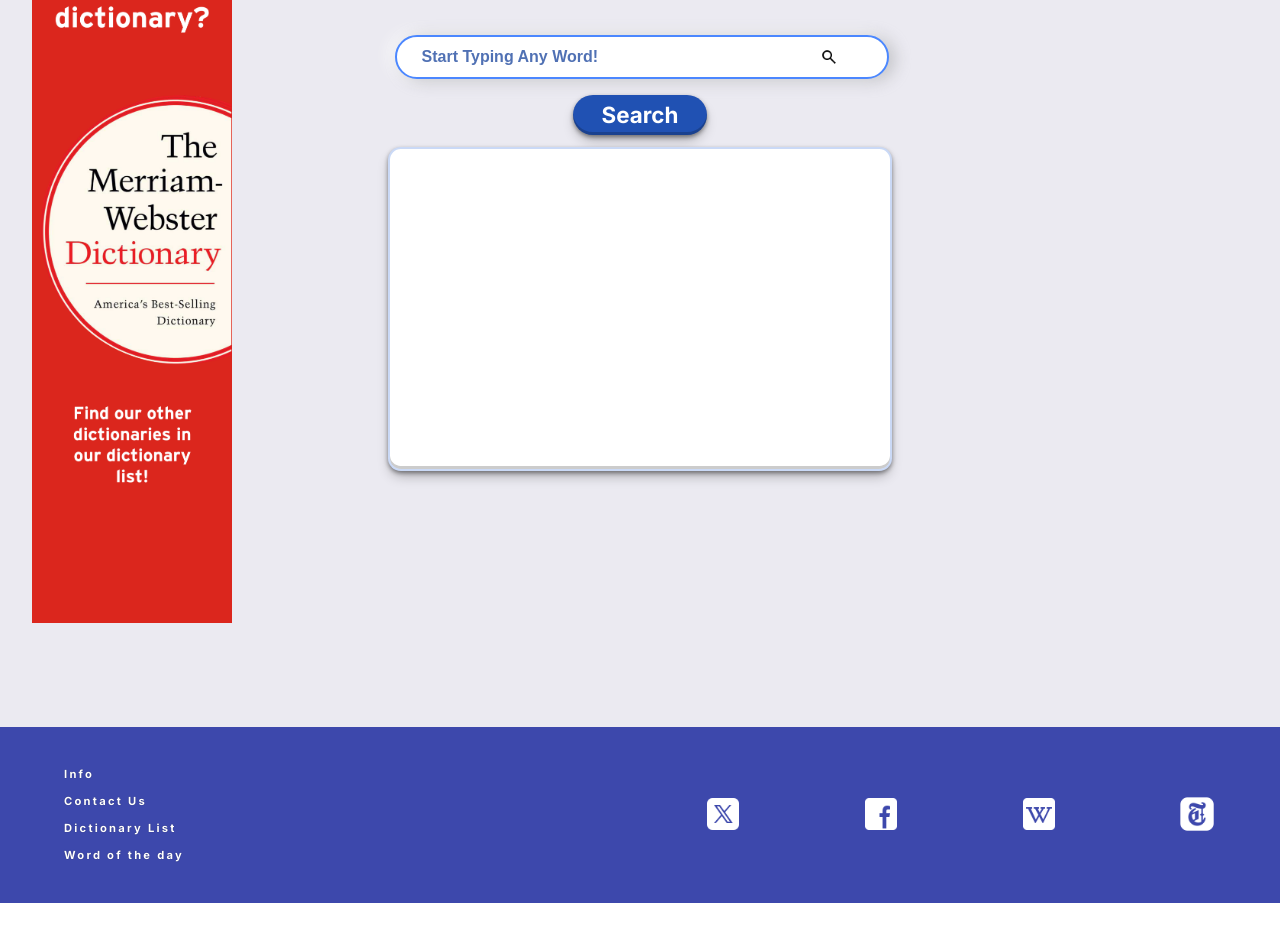
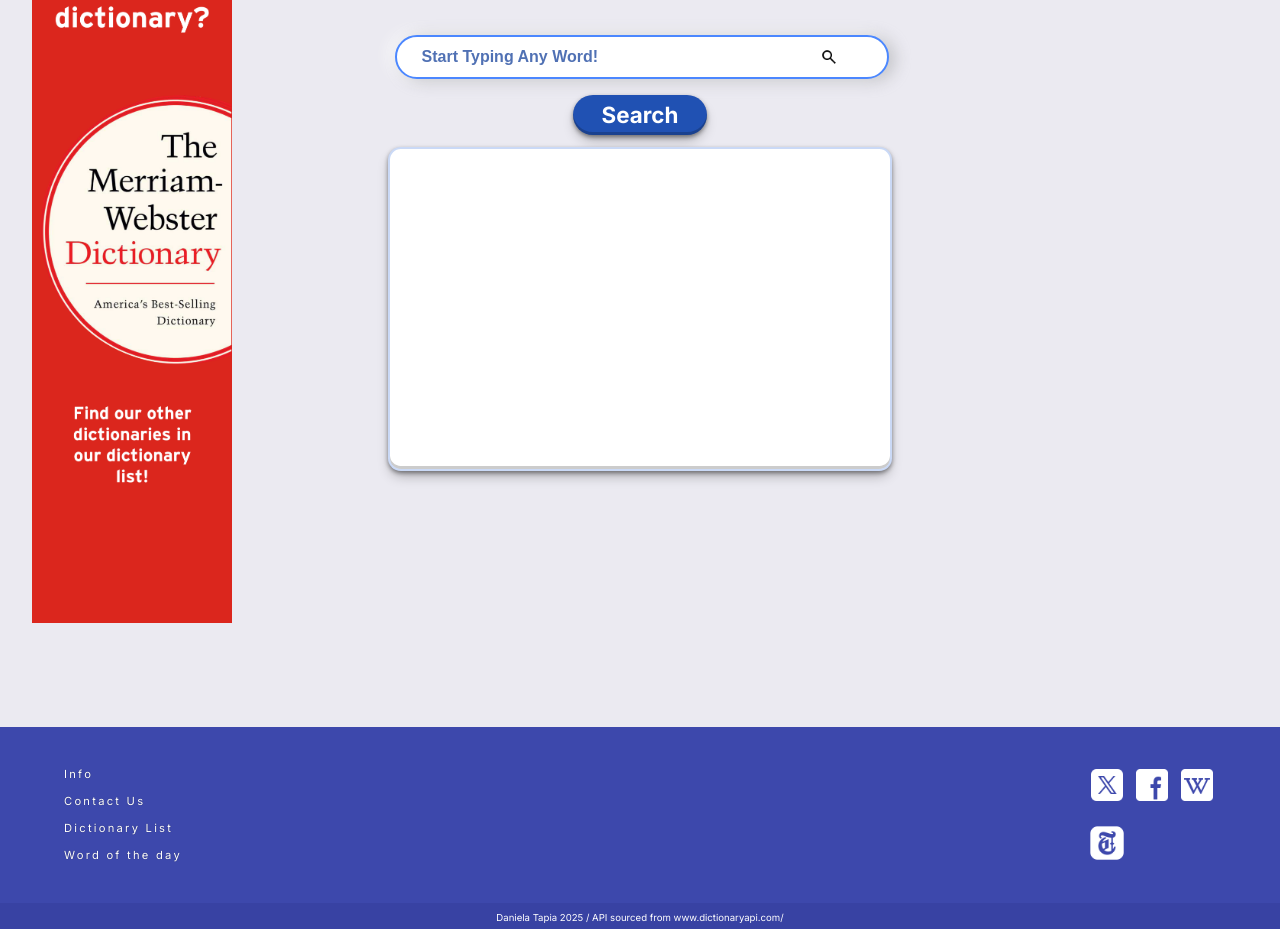
Before and after one commit to Ellunya/inm420API_DanielaTapia--, a website: page public/index.html in a window 1280 px wide. Shown: the part 872-1801 px from the top of the page. Before the commit the page ends 1775 px from the top, so only its background shows below. Drawn offline with nearby package versions, Linux system fonts and the light colour scheme; a web font is replaced by a local one.

Commit message:
fixing more stuff

```diff
--- a/public/assets/css/style.css
+++ b/public/assets/css/style.css
@@ -30,7 +30,7 @@
 
 }
 
-header > div {
+header>div {
     width: 89%;
     height: auto;
     display: flex;
@@ -38,7 +38,7 @@
 }
 
 /*text logo font Wordwise*/
-header > div > p {
+header>div>p {
     width: 60%;
     font-size: 3.3vh;
     font-weight: bold;
@@ -48,7 +48,7 @@
     text-shadow: 1px 1px 5px rgba(0, 0, 0, 0.171);
 }
 
-header > div>p > span {
+header>div>p>span {
     color: #2051b3;
 }
 
@@ -58,6 +58,11 @@
     justify-content: space-between;
     gap: 4vw;
 }
+/* nav link colours*/
+ header>nav>a {
+    text-decoration: none;
+    color: rgb(36, 37, 104);
+ }
 
 /* Fake burger menu for mobile*/
 #burgerMenu {
@@ -66,10 +71,12 @@
     background-repeat: no-repeat;
     background-size: contain;
 }
+
 /*dont display web logo*/
 #logo {
     display: none;
 }
+
 #hero {
     height: 50vh;
     background-image: url(../images/hero-bg-2.png);
@@ -109,12 +116,6 @@
 
 
 
-
-
-
-
-
-
 /*API part*/
 #apiContainer {
     display: flex;
@@ -122,6 +123,7 @@
     align-items: center;
     flex-wrap: wrap;
 }
+
 /* the small form section*/
 #wordForm {
     padding: 2em;
@@ -134,35 +136,39 @@
     text-align: center;
 
 }
+
 /* label text*/
 label {
-display: none;
+    display: none;
 }
+
 /*text input*/
 #wordInput {
     width: 85%;
     max-width: 500px;
-    height:50%;
+    height: 50%;
     border-radius: 2em;
     padding: 0% 10% 0 5%;
     border: 2px solid #4b87ff;
     box-shadow: rgba(150, 153, 155, 0.48) 6px 2px 16px 0px, rgba(255, 255, 255, 0.8) -6px -2px 16px 0px;
 
 }
+
 /*inline text*/
 input::placeholder {
     font-size: 120%;
     text-align: left;
     font-weight: 600;
-    color:#5071b4;
+    color: #5071b4;
     background-image: url(../images/search-icon.png);
     background-repeat: no-repeat;
     background-size: contain;
     background-position: bottom 0% left 100%;
 
 }
+
 /*submit button*/
-#submitBtn{
+#submitBtn {
     width: 6em;
     height: 50%;
     background-color: #2051b3;
@@ -190,7 +196,7 @@
     max-height: 600px;
     /* Maximum height */
     background-color: rgb(255, 255, 255);
-    border:#0e51d638 2px solid;
+    border: #0e51d638 2px solid;
     border-radius: 0.8em;
     box-shadow: rgba(0, 0, 0, 0.4) 0px 2px 4px, rgba(0, 0, 0, 0.3) 0px 7px 13px -3px, rgba(0, 0, 0, 0.2) 0px -3px 0px inset;
 
@@ -206,6 +212,7 @@
 
 
 }
+
 /* word definiton!*/
 #wrdDef {
     color: rgb(41, 41, 41);
@@ -215,12 +222,14 @@
     line-height: 1.4em;
     margin: 1em 2em;
 }
+
 /* add period to definition ending!*/
 #wrdDef:after {
     content: ".";
- }
+}
+
 /*definition:*/
-#wrdDef > span {
+#wrdDef>span {
     color: #2051b3;
     font-size: 1.5em;
     font-weight: 500;
@@ -235,6 +244,7 @@
     justify-content: center;
     padding-top: 1em;
 }
+
 #footerContainer {
     width: 100%;
     height: 90%;
@@ -254,9 +264,9 @@
     gap: 1em;
 }
 
-#footerNav > a {
+#footerNav>a {
     font-family: "Inter", serif;
-    font-weight: 700;
+    font-weight: 400;
     font-size: 0.7em;
     color: rgb(255, 255, 255);
     letter-spacing: 0.2em;
@@ -274,8 +284,16 @@
 }
 
 .socialImg {
-    width:  2.4em;
+    width: 2.4em;
     height: 2.4em;
+}
+
+#footer2 {
+    height: 2vh;
+    background-color:#3842a3;
+    font-size: 0.6em;
+    text-decoration: none;
+    color: white;
 }
 
 @media only screen and (min-width: 768px) {
@@ -286,16 +304,18 @@
         width: 3.4em;
         height: 2em;
     }
-    header > div {
+
+    header>div {
         width: 60%;
     }
+
     /*text logo*/
-    header > div > p {
-        margin: 0 0 0 1em ;
+    header>div>p {
+        margin: 0 0 0 1em;
     }
 
     /* desktop nav*/
-    header > nav {
+    header>nav {
         display: flex;
         justify-content: space-between;
         gap: 2vw;
@@ -317,6 +337,7 @@
         flex-direction: column;
         padding-top: 10em;
     }
+
     /* the small form section*/
     #wordForm {
         padding: 2em;
@@ -339,10 +360,12 @@
         background-size: contain;
         background-repeat: no-repeat;
     }
+
     /* label text*/
     label {
-    display: none;
+        display: none;
     }
+
     /*text input*/
 
     /*definiton title font*/
@@ -354,21 +377,6 @@
         margin: 1.5em 1em 0em 1.1em;
 
 
-    }
-    /*footer*/
-    footer {
-        height: 20vh;
-        background-color: #3d48ac;
-        display: flex;
-        justify-content: center;
-        padding-top: 1em;
-    }
-    #footerContainer {
-        width: 100%;
-        height: 90%;
-        display: flex;
-        align-items: center;
-        justify-content: center;
     }
 
     /* nav links */
@@ -382,27 +390,10 @@
         gap: 1em;
     }
 
-    #footerNav > a {
-        font-family: "Inter", serif;
-        font-weight: 700;
-        font-size: 0.7em;
-        color: rgb(255, 255, 255);
-        letter-spacing: 0.2em;
-        text-shadow: 0px 0px 1px rgba(0, 0, 0, 0.44);
-        text-decoration: none;
+    #socials {
+        width: 10%;
+        padding: 0% 0% 0 30%;
     }
 
-    #socials {
-        width: 40%;
-        height: 80%;
-        display: flex;
-        justify-content: space-between;
-        align-items: center;
-        flex-wrap: wrap;
-    }
 
-    .socialImg {
-        width:  2.4em;
-        height: 2.4em;
-    }
 }
--- a/public/index.html
+++ b/public/index.html
@@ -22,10 +22,10 @@
             <p> Word<Span>Wise</Span> </p>
         </div>
         <nav>
-            <a>Info</a>
-            <a>Contact Us</a>
-            <a>Dictionary List</a>
-            <a>Word of the day</a>
+            <a href="#">Info</a>
+            <a href="#">Contact Us</a>
+            <a href="#">Dictionary List</a>
+            <a href="#">Word of the day</a>
         </nav>
     </header>
     <!--hero section-->
@@ -52,20 +52,25 @@
     </main>
 
     <footer>
-        <div id="footerContainer">
+        <section id="footerContainer">
             <nav id="footerNav">
                 <a href="#">Info</a>
                 <a href="#">Contact Us</a>
                 <a href="#">Dictionary List</a>
                 <a href="#">Word of the day</a>
             </nav>
-            <div id="socials">
-                <a><img class="socialImg" src="/assets/images/twitter-icon.png"></a>
-                <a><img class="socialImg"  src="/assets/images/facebook-icon.png"></a>
-                <a><img class="socialImg"  src="/assets/images/wiki-icon.png"></a>
-                <a><img class="socialImg" src="/assets/images/nyt-icon.png"></a>
-            </div>
-        </div>
+            <ul id="socials">
+                <li><a href="#"><img class="socialImg" src="/assets/images/twitter-icon.png" alt="Twitter"></a></li>
+                <li><a href="#"><img class="socialImg" src="/assets/images/facebook-icon.png" alt="Facebook"></a></li>
+                <li><a href="#"><img class="socialImg" src="/assets/images/wiki-icon.png" alt="Wikipedia"></a></li>
+                <li><a href="#"><img class="socialImg" src="/assets/images/nyt-icon.png" alt="NYT"></a></li>
+            </ul>
+        </section>
+    </footer>
+    <footer id="footer2"> <!-- adding who made it (me :P) + API used-->
+        <p>
+            Daniela Tapia 2025 / API sourced from www.dictionaryapi.com/</a>
+        </p>
     </footer>
 
 
```
